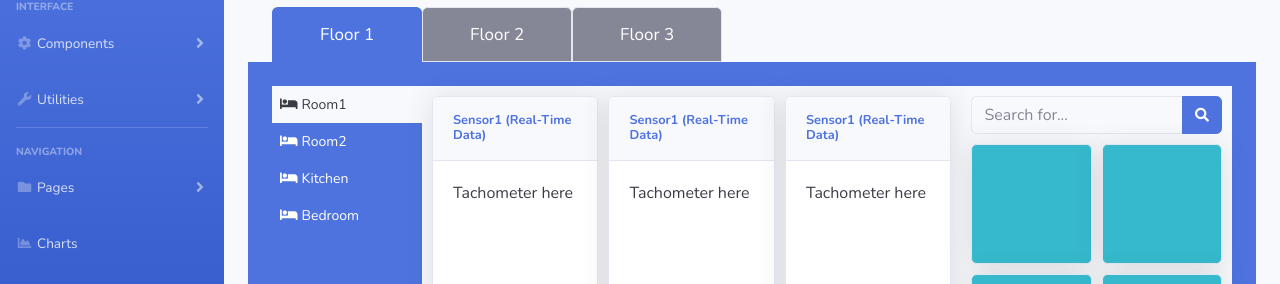
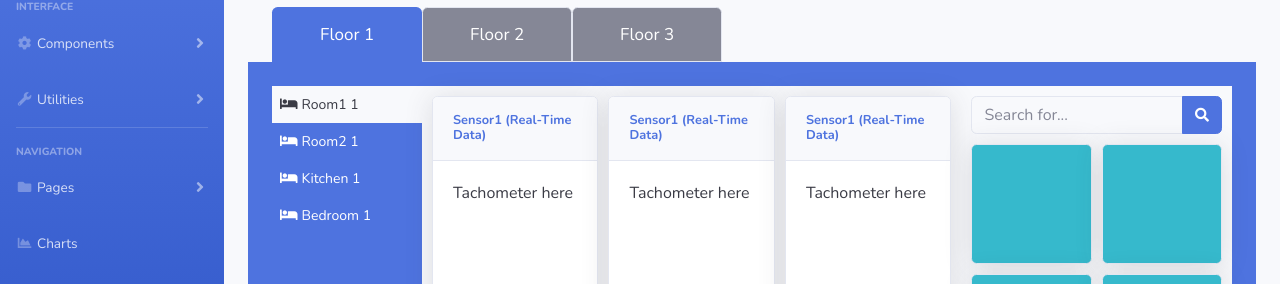
Before and after one commit to NPKompleet/IoT-Dashboard, a React (Create React App) app: page / in a window 1280 px wide. Shown: the part 145-429 px from the top of the page. Built offline with nearby package versions, Linux system fonts and the light colour scheme.

Commit message:
Added index reset on new tab selection

```diff
--- a/src/components/dashboard/DashboardTab.js
+++ b/src/components/dashboard/DashboardTab.js
@@ -23,7 +23,7 @@ const DashboardTab = () => {
                     );
                 })}
             </div>
-            <TabContent/>
+            <TabContent content={floors[value]}/>
         </div>
 
     )
--- a/src/components/dashboard/TabContent.js
+++ b/src/components/dashboard/TabContent.js
@@ -1,9 +1,13 @@
-import React, { useState } from 'react'
+import React, { useEffect, useState } from 'react'
 import MiniTabContent from './MiniTabContent'
 
-const TabContent = () => {
+const TabContent = ({content}) => {
     const [value, setValue] = useState(0)
     const rooms = ['Room1', 'Room2', 'Kitchen', 'Bedroom']
+
+    useEffect(() => {
+        setValue(0)
+    }, [content]);
 
     return (
         <div className="tabcontent bg-primary p-4">
@@ -18,7 +22,9 @@ const TabContent = () => {
                                         ${value !== index && 'bg-primary'}
                                         ${value === index && 'bg-light text-gray-900'}
                                         p-2 text-left`}>
-                                        <i className="fas fa-fw fa-bed mr-1"></i>{room}</button>
+                                <i className="fas fa-fw fa-bed mr-1"></i>
+                                {room} {content}
+                            </button>
                         )
                     })}
                 </div>
```
Also changed, not shown: 1 other file (tests, documents, lock files or other folders). Lines whose indentation alone changed are shown as unchanged.
